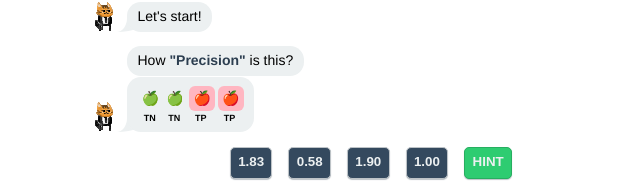
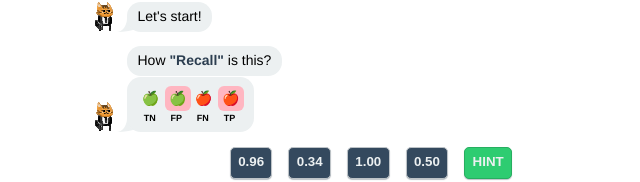
Before and after one commit to rabbotio/nl-cards, a React (Create React App) app in the folder web/: page / in a window 1280 px wide. Shown: the part 197-379 px from the top of the page, without its empty margins (319-959 px from the left). Built offline with nearby package versions, Linux system fonts and the light colour scheme.

Commit message:
Add recall, lazy

```diff
--- a/web/src/datas/all.json
+++ b/web/src/datas/all.json
@@ -42,7 +42,7 @@
         "msgs": [
             "Let's start!"
         ],
-        "game": "ml/Precision"
+        "game": "ml/Recall"
     },
     "QUEST_END": {
         "uid": "0",
--- a/web/src/factory/GameFactory.js
+++ b/web/src/factory/GameFactory.js
@@ -1,5 +1,5 @@
 import React from 'react'
-import Precision from '../games/ml/Precision'
+// import Precision from '../games/ml/Precision'
 import GameComponent from '../games/GameComponent'
 import _ from 'lodash'
 
@@ -17,8 +17,16 @@ export default class GameFactory {
     if (!topic || topic === '') return
     if (!source || source === '') return
 
+    console.dir(`${topic}/${source}`)
+
+    // Load game
+    const Precision = await import('../games/ml/Precision')
+    const Recall = await import('../games/ml/Recall')
+    const GAMES = { Precision, Recall }
+    const GAME = GAMES[source].default
+
     // TODO : source -> Precision, Recall, Accuracy, F1
-    const { datas, selections, answers, how, solution } = Precision.build()
+    const { datas, selections, answers, how, solution } = GAME.build()
     let replies = getReplies(answers)
     replies = _.shuffle(replies)
 
--- /dev/null
+++ b/web/src/games/ml/Recall.js
@@ -0,0 +1,100 @@
+import _ from 'lodash'
+
+const getRecall = selections => {
+  let TP = 0
+  let FN = 0
+  selections.forEach(e => {
+    if (e === 'TP') TP++
+    else if (e === 'FN') FN++
+  })
+  return {
+    answer: TP / (TP + FN),
+    how: `
+    TP / (TP + FN)
+    `,
+    solution: `
+    ${TP} / (${TP}  + ${FN} )
+    `
+  }
+}
+
+const getAnswers = (selections, totalAnswers = 4) => {
+  let { answer, how, solution } = getRecall(selections)
+  let answers = Array(totalAnswers).fill('?')
+  answers = answers.map(e => (answer + (answer + 0.1) * Math.random() - (answer - 0.1) * Math.random()).toFixed(2))
+  answers[0] = answer.toFixed(2)
+
+  return { answers, how, solution }
+}
+
+const getTF = SAMPLES => ({ F: SAMPLES[0], T: SAMPLES[SAMPLES.length - 1] })
+
+const getRandomData = (SAMPLES, total) => {
+  // Random from 2 samples
+  const datas = []
+  let i = 1
+  do {
+    const sample = SAMPLES[parseInt(SAMPLES.length * Math.random() * ((i + 1) / total))]
+    datas.push(sample)
+  } while (++i <= total)
+
+  // Always have 2 samples
+  const { T, F } = getTF(SAMPLES)
+  datas[0] = F
+  datas[total - 1] = T
+
+  return datas
+}
+
+const getSelections = (SAMPLES, datas) => {
+  const { T, F } = getTF(SAMPLES)
+  const total = datas.length
+
+  // Select some
+  const selections = []
+  let i = 0
+  let isSelectSome = false
+  const t_f = isSelect => ((isSelect && datas[i] === T) || (!isSelect && datas[i] === F) ? 'T' : 'F')
+
+  do {
+    const weight = Math.sin((0.5 * Math.PI * i) / total)
+    const selected = total * Math.random() * weight
+    const isSelect = selected > 0.2 + 0.5 * Math.random()
+
+    isSelect ? selections.push(`${t_f(isSelect)}P`) && (isSelectSome = true) : selections.push(`${t_f(isSelect)}N`)
+  } while (++i < total)
+
+  // Select at least 1
+  if (!isSelectSome) selections[selections.length - 1] = 'TP'
+
+  return selections
+}
+
+export default class GameFactory {
+  static build = () => {
+    // Props
+    const total = 4
+    // const mode = 'PRECISION'
+
+    // Predefined
+    const SAMPLES = ['🍏', '🍎']
+
+    // Get random samples
+    const datas = getRandomData(SAMPLES, total)
+
+    // Get selections
+    const selections = getSelections(SAMPLES, datas)
+
+    // Get answer
+    let answersObject
+    let _answers
+    do {
+      answersObject = getAnswers(selections)
+
+      // Ensure Answer is unique
+      _answers = _.uniq(answersObject.answers)
+    } while (_answers.length !== answersObject.answers.length)
+
+    return Object.assign({ datas, selections }, answersObject)
+  }
+}
```
